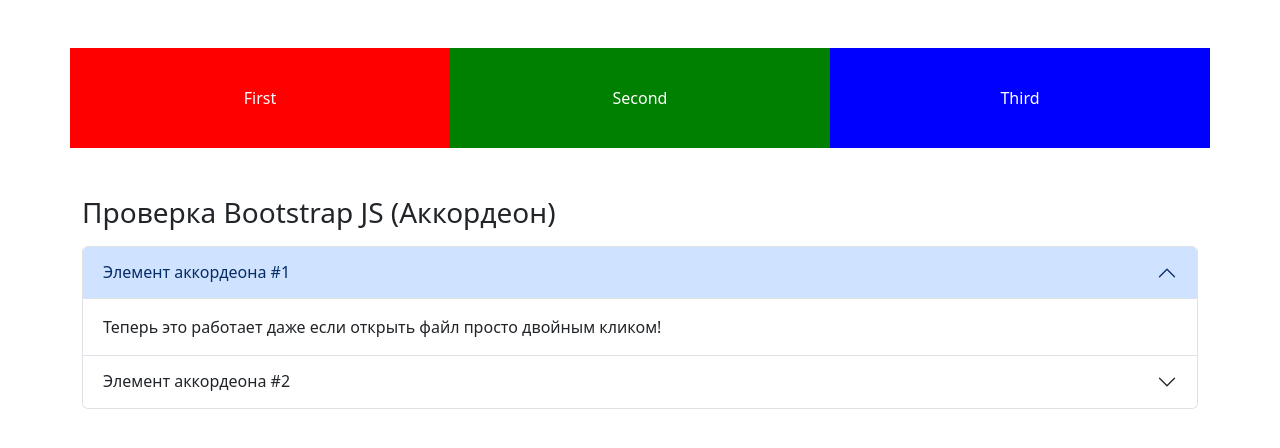
After one commit to maxgamer2005kaban-cmyk/web2, a Django app: template templates/index.html in a window 1280 px wide. The commit adds this page. Shown: the top 448 px of the page. Run offline with Django 3.2, Linux system fonts and the light colour scheme; the template is opened without the code that fills it, so the values that code supplies are empty; some libraries are stand-ins or nearby versions.

Commit message:
эксперементирую

```diff
--- a/core/views.py
+++ b/core/views.py
@@ -4,4 +4,4 @@ from django.http import HttpResponse
 # Create your views here.
 
 def main_page(request):
-    return render(request, 'core/core_main_page.html')
+    return render(request, 'index.html')
--- /dev/null
+++ b/templates/includes/footer.html
@@ -0,0 +1,3 @@
+<footer>
+    <p>Подвал</p>
+</footer>
--- /dev/null
+++ b/templates/includes/header.html
@@ -0,0 +1,3 @@
+<header>
+    <p>Шапка страницы</p>
+</header>
--- /dev/null
+++ b/templates/index.html
@@ -0,0 +1,68 @@
+<!DOCTYPE html>
+<html lang="ru">
+
+<head>
+    <meta charset="UTF-8">
+    <meta name="viewport" content="width=device-width, initial-scale=1.0">
+    <title>Bootstrap (Локальный файл)</title>
+    <!-- Путь к CSS относительно папки templates -->
+    <link rel="stylesheet" href="../static/css/bootstrap.min.css">
+</head>
+
+<body>
+    <div class="container mt-5">
+        <!-- Сетка -->
+        <div class="row mb-5">
+            <div class="col-4"
+                style="background-color: red; height: 100px; color: white; display: flex; align-items: center; justify-content: center;">
+                First
+            </div>
+            <div class="col-4"
+                style="background-color: green; height: 100px; color: white; display: flex; align-items: center; justify-content: center;">
+                Second
+            </div>
+            <div class="col-4"
+                style="background-color: blue; height: 100px; color: white; display: flex; align-items: center; justify-content: center;">
+                Third
+            </div>
+        </div>
+
+        <!-- Пример Аккордеона -->
+        <h3 class="mb-3">Проверка Bootstrap JS (Аккордеон)</h3>
+        <div class="accordion" id="accordionExample">
+            <div class="accordion-item">
+                <h2 class="accordion-header" id="headingOne">
+                    <button class="accordion-button" type="button" data-bs-toggle="collapse"
+                        data-bs-target="#collapseOne" aria-expanded="true" aria-controls="collapseOne">
+                        Элемент аккордеона #1
+                    </button>
+                </h2>
+                <div id="collapseOne" class="accordion-collapse collapse show" aria-labelledby="headingOne"
+                    data-bs-parent="#accordionExample">
+                    <div class="accordion-body">
+                        Теперь это работает даже если открыть файл просто двойным кликом!
+                    </div>
+                </div>
+            </div>
+            <div class="accordion-item">
+                <h2 class="accordion-header" id="headingTwo">
+                    <button class="accordion-button collapsed" type="button" data-bs-toggle="collapse"
+                        data-bs-target="#collapseTwo" aria-expanded="false" aria-controls="collapseTwo">
+                        Элемент аккордеона #2
+                    </button>
+                </h2>
+                <div id="collapseTwo" class="accordion-collapse collapse" aria-labelledby="headingTwo"
+                    data-bs-parent="#accordionExample">
+                    <div class="accordion-body">
+                        Bootstrap JS подключен через относительный путь.
+                    </div>
+                </div>
+            </div>
+        </div>
+    </div>
+
+    <!-- Путь к JS относительно папки templates -->
+    <script src="../static/js/bootstrap.bundle.min.js"></script>
+</body>
+
+</html>
--- a/web_project/settings.py
+++ b/web_project/settings.py
@@ -125,6 +125,11 @@ USE_TZ = True
 
 STATIC_URL = '/static/'
 
+STATICFILES_DIRS = [
+    BASE_DIR / "static",
+]
+
+
 # Default primary key field type
 # https://docs.djangoproject.com/en/3.2/ref/settings/#default-auto-field
 
```
Also changed, not shown: stats/views.py (+12 -1 lines), templates/base.html (added, +21 -0 lines), templates/stats/stats_category.html (+6 -11 lines), templates/stats/stats_detail.html (+14 -10 lines), templates/stats/stats_info.html (+9 -15 lines).
